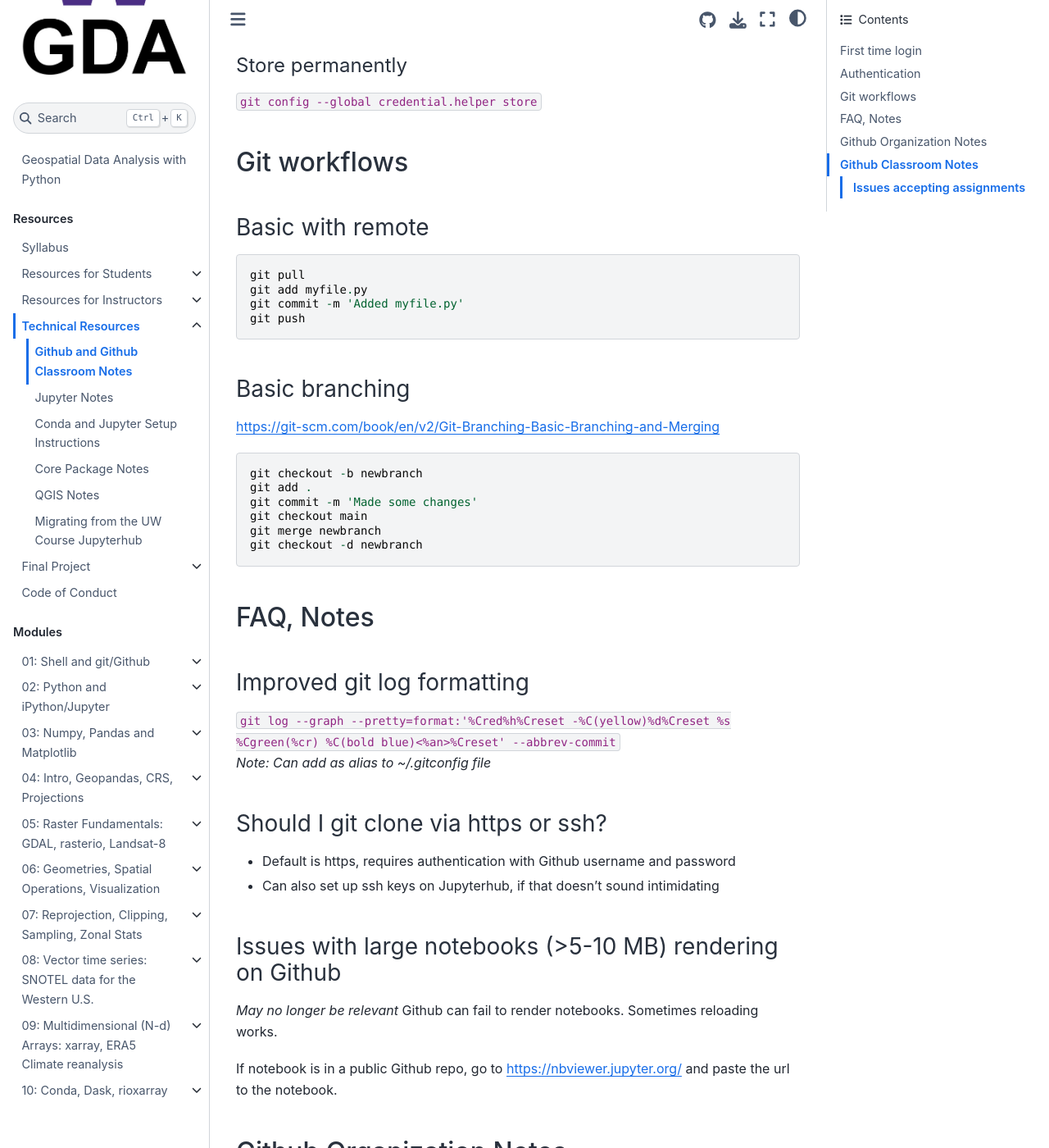
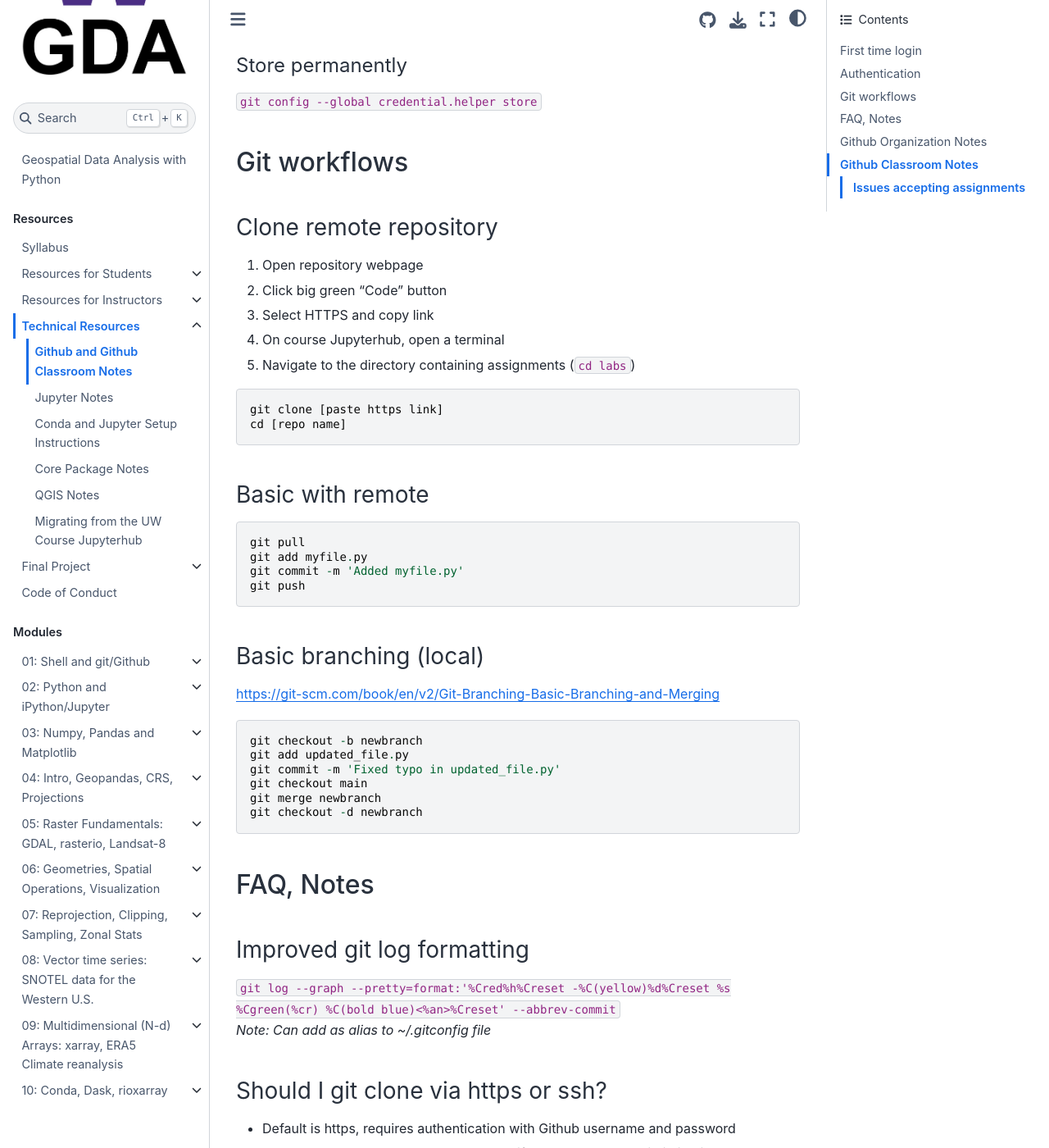
Before and after one commit to UW-GDA/jupyterbook, a Jupyter Book: the page built from book/resources/github_notes.md, in a window 1280 px wide and 1400 px high, scrolled down 1708 px. Shown: the whole window at 82% size. Built offline with Jupyter Book 1.0.4 settings and Sphinx 7.4.7 and the Sphinx Book theme 1.1.4, drawn with Linux system fonts in a browser that asks for light colours; pages that are not in the unit, such as notebooks, are missing from menus.

Commit message:
Update github_notes.md

````diff
--- a/book/resources/github_notes.md
+++ b/book/resources/github_notes.md
@@ -43,7 +43,16 @@
 `git config --global credential.helper store`
 
 ## Git workflows
-
+### Clone remote repository
+1. Open repository webpage
+1. Click big green "Code" button
+1. Select HTTPS and copy link
+1. On course Jupyterhub, open a terminal
+1. Navigate to the directory containing assignments (`cd labs`)
+```
+git clone [paste https link]
+cd [repo name]
+```
 ### Basic with remote
 ```
 git pull
@@ -51,12 +60,12 @@
 git commit -m 'Added myfile.py'
 git push
 ```
-### Basic branching
+### Basic branching (local)
 https://git-scm.com/book/en/v2/Git-Branching-Basic-Branching-and-Merging
 ```
 git checkout -b newbranch
-git add .
-git commit -m 'Made some changes'
+git add updated_file.py
+git commit -m 'Fixed typo in updated_file.py'
 git checkout main
 git merge newbranch
 git checkout -d newbranch
````
